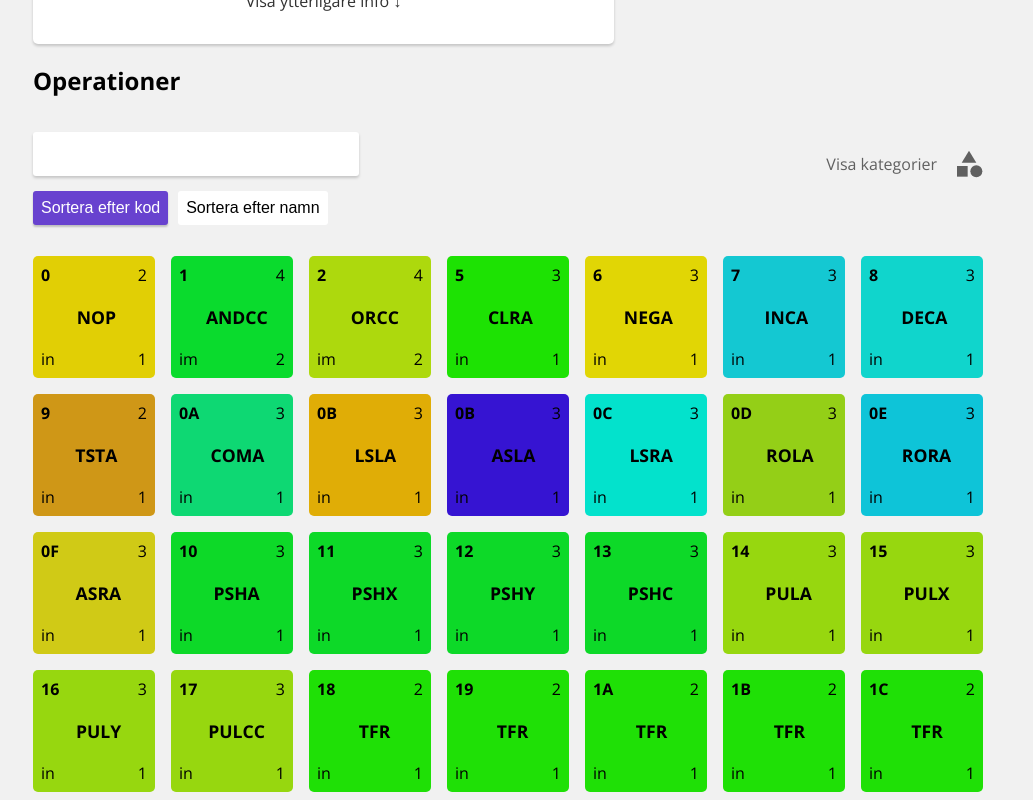
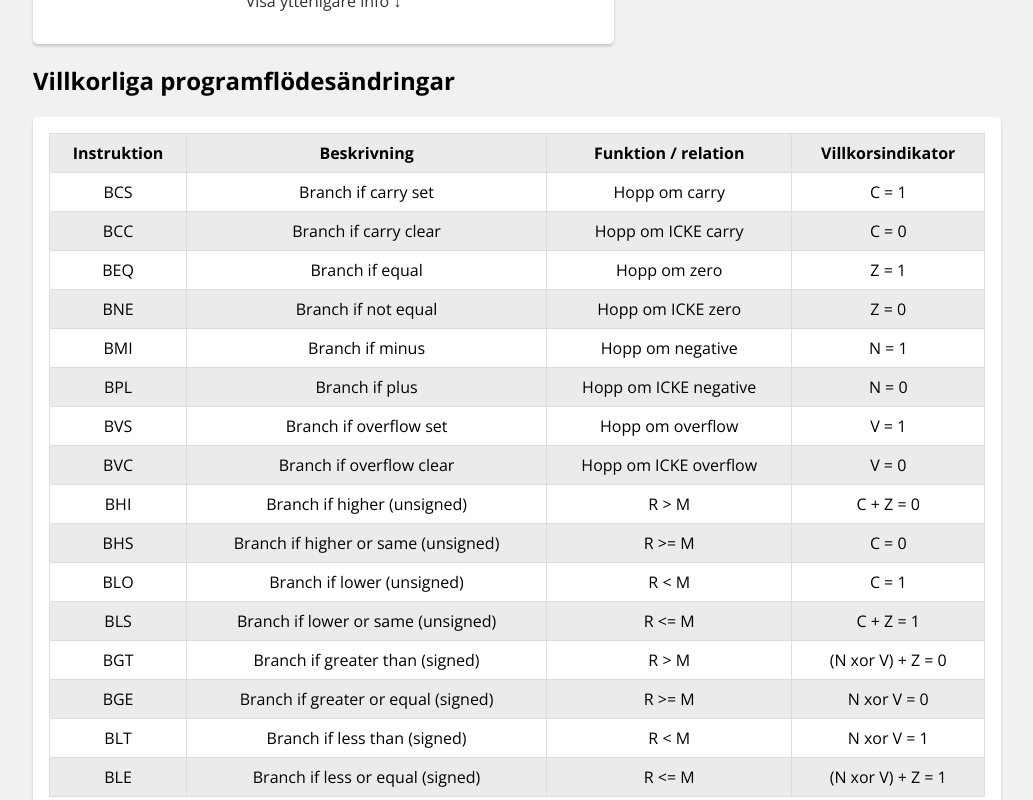
Before and after one commit to adelhult/grudat, a React (Create React App) app: page / in a window 1280 px wide. Shown: the part 2660-3460 px from the top of the page, without its empty margins (123-1156 px from the left). Built offline with nearby package versions, Linux system fonts and the light colour scheme.

Commit message:
feat: control flow info

```diff
--- a/src/App.jsx
+++ b/src/App.jsx
@@ -1,11 +1,15 @@
+import { useState } from "react";
 import "./styles/App.css";
 import Operations from "./Operations.jsx";
 import Frame from "./Frame.jsx";
 import Numbers from "./Numbers.jsx";
 import operations from "./operations_data.js";
 import types from "./types_data.js";
+import ControlFlow from "./ControlFlow.jsx";
 
 function App() {
+  const [selected, setSelected] = useState();
+
   return (
     <div className="App">
       <header className="App-header">
@@ -30,17 +34,25 @@ function App() {
         src="alu_functions.png"
         additional="alu_functions_more.png"
       />
+
       <h2>Styrsignaler för väljarfunktioner</h2>
-      <Frame
-        src="multiplexers.png"
-      />
+      <Frame src="multiplexers.png"/>
+
       <h2>Assemblerdirektiv</h2>
       <Frame
         src="assembler.png"
         additional="assembler_more.png"
       />
-      <h2>Operationer</h2>
+
+      <h2>Villkorliga programflödesändringar</h2>
+      <ControlFlow
+        setSelected={setSelected}
+      />
+
+      <h2 id="Operations">Operationer</h2>
       <Operations
+        selected={selected}
+        setSelected={setSelected}
         operations={operations}
         types={types}
       />
--- /dev/null
+++ b/src/ControlFlow.jsx
@@ -0,0 +1,126 @@
+import "./styles/ControlFlow.css";
+
+export default function ControlFlow(props) {
+    const controlFlowOps = [
+        {
+            name: "BCS",
+            desc: "Branch if carry set",
+            func: "Hopp om carry",
+            flag: "C = 1"
+        },
+        {
+            name: "BCC",
+            desc: "Branch if carry clear",
+            func: "Hopp om ICKE carry",
+            flag: "C = 0"
+        },
+        {
+            name: "BEQ",
+            desc: "Branch if equal",
+            func: "Hopp om zero",
+            flag: "Z = 1"
+        },
+        {
+            name: "BNE",
+            desc: "Branch if not equal",
+            func: "Hopp om ICKE zero",
+            flag: "Z = 0"
+        },
+        {
+            name: "BMI",
+            desc: "Branch if minus",
+            func: "Hopp om negative",
+            flag: "N = 1"
+        },
+        {
+            name: "BPL",
+            desc: "Branch if plus",
+            func: "Hopp om ICKE negative",
+            flag: "N = 0"
+        },
+        {
+            name: "BVS",
+            desc: "Branch if overflow set",
+            func: "Hopp om overflow",
+            flag: "V = 1"
+        },
+        {
+            name: "BVC",
+            desc: "Branch if overflow clear",
+            func: "Hopp om ICKE overflow",
+            flag: "V = 0"
+        },
+        {
+            name: "BHI",
+            desc: "Branch if higher (unsigned)",
+            func: "R > M",
+            flag: "C + Z = 0"
+        },
+        {
+            name: "BHS",
+            desc: "Branch if higher or same (unsigned)",
+            func: "R >= M",
+            flag: "C = 0"
+        },
+        {
+            name: "BLO",
+            desc: "Branch if lower (unsigned)",
+            func: "R < M",
+            flag: "C = 1"
+        },
+        {
+            name: "BLS",
+            desc: "Branch if lower or same (unsigned)",
+            func: "R <= M",
+            flag: "C + Z = 1"
+        },
+        {
+            name: "BGT",
+            desc: "Branch if greater than (signed)",
+            func: "R > M",
+            flag: "(N xor V) + Z = 0"
+        },
+        {
+            name: "BGE",
+            desc: "Branch if greater or equal (signed)",
+            func: "R >= M",
+            flag: "N xor V = 0"
+        },
+        {
+            name: "BLT",
+            desc: "Branch if less than (signed)",
+            func: "R < M",
+            flag: "N xor V = 1"
+        },
+        {
+            name: "BLE",
+            desc: "Branch if less or equal (signed)",
+            func: "R <= M",
+            flag: "(N xor V) + Z = 1"
+        }
+    ].map( op => {
+        return <tr key={op.name} >
+            <td
+                className="name"
+                onClick={() => props.setSelected(op.name)}
+            >
+                {op.name}
+            </td>
+            <td>{op.desc}</td>
+            <td>{op.func}</td>
+            <td>{op.flag}</td>
+        </tr>;
+    });
+
+    return <div className="ControlFlow">
+        <table>
+            <tr>
+                <th>Instruktion</th>
+                <th>Beskrivning</th>
+                <th>Funktion / relation</th>
+                <th>Villkorsindikator</th>
+            </tr>
+            {controlFlowOps}
+        </table>
+    </div>;
+}
--- a/src/Operations.jsx
+++ b/src/Operations.jsx
@@ -9,7 +9,6 @@ export default function Operations(props) {
   const [query, setQuery] = useState("");
   const [isMapMode, setMode] = useState(true);
   const [sortingMethod, setSortingMethod] = useState("code");
-  const [selected, setSelected] = useState();
 
   // generate a tile
   const genTiles = data => {
@@ -39,7 +38,7 @@ export default function Operations(props) {
           bytes={op.bytes}
           cycles={op.cycles}
           type={op.type}
-          select={setSelected}
+          select={props.setSelected}
         />
       </AnchorLink>
     });
@@ -121,7 +120,7 @@ export default function Operations(props) {
           className="switch"
           onClick={() => {
             setMode(!isMapMode);
-            setSelected("");
+            props.setSelected("");
           }}
         >
           {
@@ -154,10 +153,10 @@ export default function Operations(props) {
             >
               Sortera efter namn
               </button>
-            {selected && (
+            {props.selected && (
               <button
                 className="remove"
-                onClick={() => setSelected("")}>
+                onClick={() => props.setSelected("")}>
                 Avmarkera operationen
               </button>
             )}
@@ -167,8 +166,8 @@ export default function Operations(props) {
 
       <article className="selected" id="selected">
         {
-          selected ? <>
-            {genTypeInfo(selected)}
+          props.selected ? <>
+            {genTypeInfo(props.selected)}
           </>
             : ''
         }
--- /dev/null
+++ b/src/styles/ControlFlow.css
@@ -0,0 +1,35 @@
+.ControlFlow {
+    margin-top:1rem;
+    padding:1rem;
+    background:white;
+    box-shadow: 0px 2px 3px rgba(0, 0, 0, 0.185);
+    border-radius:5px;
+    transition: all 0.3s;
+    cursor:pointer;
+    text-align: center;
+    overflow-y: auto;
+}
+
+.ControlFlow table{
+    background:white;
+    min-width: 600px;
+    width:100%;
+}
+
+.ControlFlow th, td, table {
+    border:solid;
+    border-width: 1px;
+    border-color:rgb(221, 221, 221);
+    border-collapse: collapse;
+    padding:0.5rem;
+    transition: all 0.5s;
+}
+
+.ControlFlow .name:hover {
+    background:#6842CF;
+    color: white;
+}
+
+.ControlFlow tr:nth-child(odd) {
+    background-color: rgb(235, 235, 235);
+}
--- a/src/types_data.js
+++ b/src/types_data.js
@@ -57,13 +57,13 @@ const types = [
         "type": "BGE",
         "name": "Branch on greater than or equal to zero",
         "flagInfo": "Påverkas ej",
-        "description": "Testar värdet hos Booleska uttrycket NV. Om NV =0 utförs ett hopp till adressen ADRESS = PC+Offset. Offset räknas från adressen efter branchinstruktionen, dvs vid uträkningen av hoppadressen pekar PC på operationskoden direkt efter branchinstruktionen i minnet. Om NV =1 utförs inget hopp. Nästa instruktion blir i så fall den direkt efter branchinstruktionen i minnet."
+        "description": "Testar värdet hos Booleska uttrycket N xor V. Om N xor V =0 utförs ett hopp till adressen ADRESS = PC+Offset. Offset räknas från adressen efter branchinstruktionen, dvs vid uträkningen av hoppadressen pekar PC på operationskoden direkt efter branchinstruktionen i minnet. Om N xor V =1 utförs inget hopp. Nästa instruktion blir i så fall den direkt efter branchinstruktionen i minnet."
     },
     {
         "type": "BGT",
         "name": "Branch on greater than zero",
         "flagInfo": "Påverkas ej",
-        "description": "Testar värdet hos Booleska uttrycket (NV)+Z. Om (NV)+Z = 0 utförs ett hopp till adressen ADRESS = PC+Offset. Offset räknas från adressen efter branchinstruktionen, dvs vid uträkningen av hoppadressen pekar PC på operationskoden direkt efter branchinstruktionen i minnet. Om (NV)+Z =1 utförs inget hopp. Nästa instruktion blir i så fall den direkt efter branchinstruktionen i minnet."
+        "description": "Testar värdet hos Booleska uttrycket (N xor V)+Z. Om (N xor V)+Z = 0 utförs ett hopp till adressen ADRESS = PC+Offset. Offset räknas från adressen efter branchinstruktionen, dvs vid uträkningen av hoppadressen pekar PC på operationskoden direkt efter branchinstruktionen i minnet. Om (N xor V)+Z =1 utförs inget hopp. Nästa instruktion blir i så fall den direkt efter branchinstruktionen i minnet."
     },
     {
         "type": "BHI",
@@ -87,7 +87,7 @@ const types = [
         "type": "BLE",
         "name": "Branch on less than or equal to zero",
         "flagInfo": "Påverkas ej",
-        "description": "Testar värdet hos Booleska uttrycket (N xor V)+Z. Om (N xor V)+Z = 1 utförs ett hopp till adressen ADRESS = PC+Offset. Offset räknas från adressen efter branchinstruktionen, dvs vid uträkningen av hoppadressen pekar PC på operationskoden direkt efter branchinstruktionen i minnet. Om (NV)+Z = 0 utförs inget hopp. Nästa instruktion blir i så fall den direkt efter branchinstruktionen i minnet."
+        "description": "Testar värdet hos Booleska uttrycket (N xor V)+Z. Om (N xor V)+Z = 1 utförs ett hopp till adressen ADRESS = PC+Offset. Offset räknas från adressen efter branchinstruktionen, dvs vid uträkningen av hoppadressen pekar PC på operationskoden direkt efter branchinstruktionen i minnet. Om (N xor V)+Z = 0 utförs inget hopp. Nästa instruktion blir i så fall den direkt efter branchinstruktionen i minnet."
     },
     {
         "type": "BLO",
@@ -105,7 +105,7 @@ const types = [
         "type": "BLT",
         "name": "Branch on less than zero",
         "flagInfo": "Påverkas ej",
-        "description": "Testar värdet hos Booleska uttrycket NV. Om NV = 1 utförs ett hopp till adressen ADRESS = PC+Offset. Offset räknas från adressen efter branchinstruktionen, dvs vid uträkningen av hoppadressen pekar PC på operationskoden direkt efter branchinstruktionen i minnetOm NV = 0 utförs inget hopp. Nästa instruktion blir i så fall den direkt efter branchinstruktionen i minnet."
+        "description": "Testar värdet hos Booleska uttrycket N xor V. Om N xor V = 1 utförs ett hopp till adressen ADRESS = PC+Offset. Offset räknas från adressen efter branchinstruktionen, dvs vid uträkningen av hoppadressen pekar PC på operationskoden direkt efter branchinstruktionen i minnetOm N xor V = 0 utförs inget hopp. Nästa instruktion blir i så fall den direkt efter branchinstruktionen i minnet."
     },
     {
         "type": "BMI",
```
Also changed, not shown: 1 other file (tests, documents, lock files or other folders).
